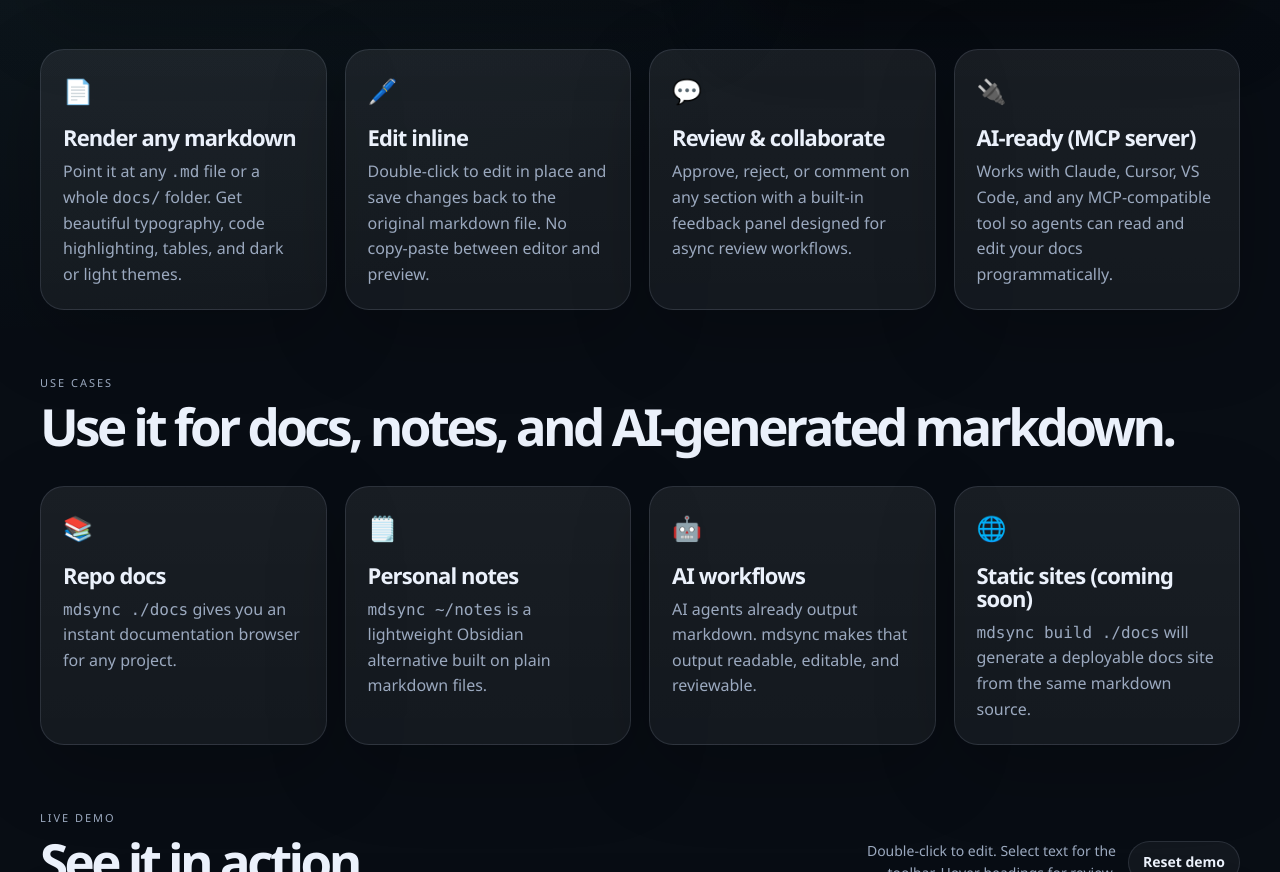
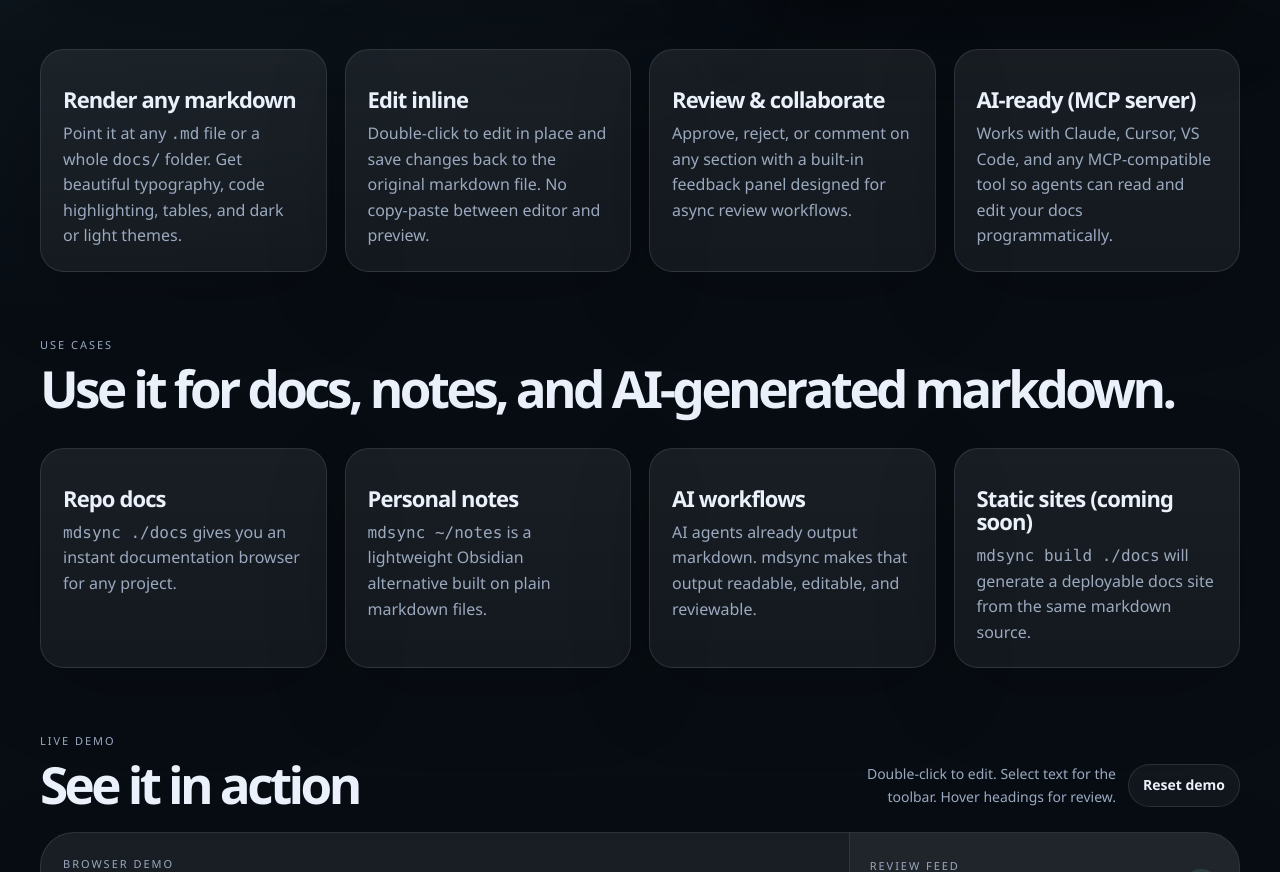
Before and after one commit to taw0002/mdsync, a website: page site/index.html in a window 1280 px wide. Shown: the part 943-1815 px from the top of the page. Drawn offline with Linux system fonts and the light colour scheme.

Commit message:
style: remove emoji icons from feature cards

```diff
--- a/site/index.html
+++ b/site/index.html
@@ -66,22 +66,22 @@
 
       <section class="feature-grid reveal">
         <article class="feature-card">
-          <div class="feature-card__icon">📄</div>
+
           <h2>Render any markdown</h2>
           <p>Point it at any <code>.md</code> file or a whole <code>docs/</code> folder. Get beautiful typography, code highlighting, tables, and dark or light themes.</p>
         </article>
         <article class="feature-card">
-          <div class="feature-card__icon">🖊️</div>
+
           <h2>Edit inline</h2>
           <p>Double-click to edit in place and save changes back to the original markdown file. No copy-paste between editor and preview.</p>
         </article>
         <article class="feature-card">
-          <div class="feature-card__icon">💬</div>
+
           <h2>Review &amp; collaborate</h2>
           <p>Approve, reject, or comment on any section with a built-in feedback panel designed for async review workflows.</p>
         </article>
         <article class="feature-card">
-          <div class="feature-card__icon">🔌</div>
+
           <h2>AI-ready (MCP server)</h2>
           <p>Works with Claude, Cursor, VS Code, and any MCP-compatible tool so agents can read and edit your docs programmatically.</p>
         </article>
@@ -97,22 +97,22 @@
 
         <div class="feature-grid">
           <article class="feature-card">
-            <div class="feature-card__icon">📚</div>
+
             <h2>Repo docs</h2>
             <p><code>mdsync ./docs</code> gives you an instant documentation browser for any project.</p>
           </article>
           <article class="feature-card">
-            <div class="feature-card__icon">🗒️</div>
+
             <h2>Personal notes</h2>
             <p><code>mdsync ~/notes</code> is a lightweight Obsidian alternative built on plain markdown files.</p>
           </article>
           <article class="feature-card">
-            <div class="feature-card__icon">🤖</div>
+
             <h2>AI workflows</h2>
             <p>AI agents already output markdown. mdsync makes that output readable, editable, and reviewable.</p>
           </article>
           <article class="feature-card">
-            <div class="feature-card__icon">🌐</div>
+
             <h2>Static sites (coming soon)</h2>
             <p><code>mdsync build ./docs</code> will generate a deployable docs site from the same markdown source.</p>
           </article>
```
